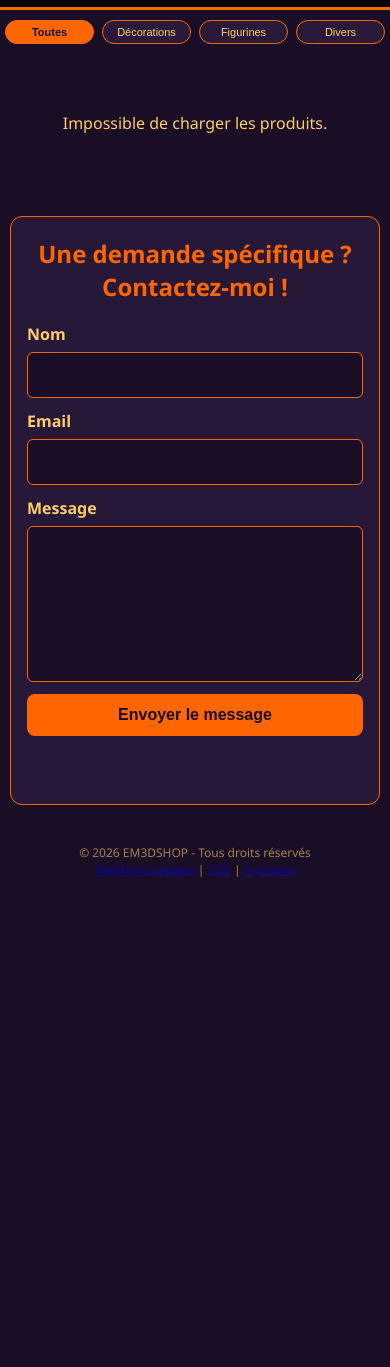
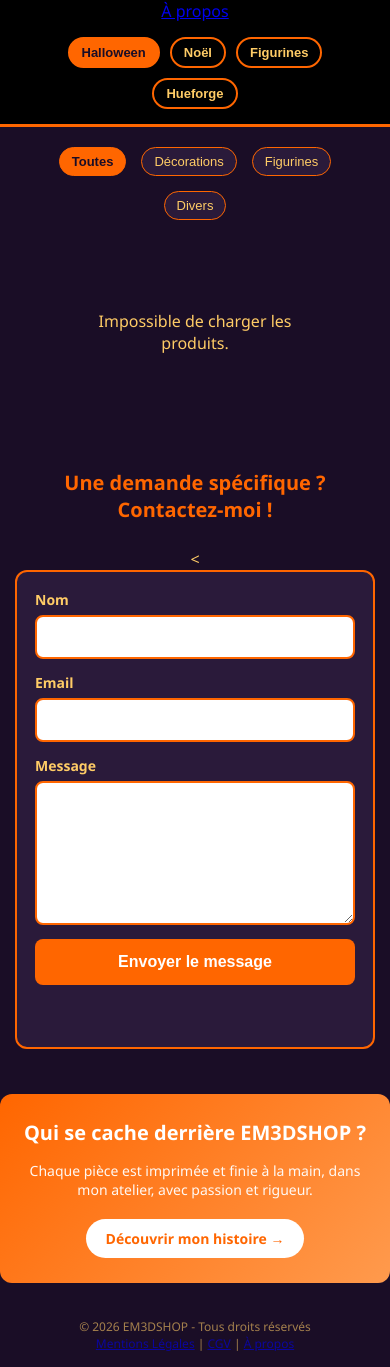
Before and after one commit to bobzinou/em3dshop, a website: page public/index.html in a window 390 px wide. Shown: the part 105-1472 px from the top of the page. Before the commit the page ends 998 px from the top, so only its background shows below. Drawn offline with Linux system fonts and the light colour scheme; no server answers.

Commit message:
cgv + mentions legales + a propos + formspree

```diff
--- a/public/css/style.css
+++ b/public/css/style.css
@@ -87,11 +87,10 @@ body[data-theme="paques"] {
 .header-inner {
   max-width: 1200px;
   margin: 0 auto;
+  padding: 15px 20px;
   display: flex;
   align-items: center;
   justify-content: space-between;
-  padding: 15px 20px;
-  gap: 20px;
   flex-wrap: wrap;
 }
 
@@ -123,16 +122,14 @@ body[data-theme="paques"] {
   white-space: nowrap;
 }
 
-.theme-btn:hover,
-.theme-btn.active {
+.theme-btn:hover, .theme-btn.active {
   background-color: var(--primary, #ff7518);
   color: var(--bg, #0d0d0d);
 }
 
 .cart-icon {
   cursor: pointer;
-  font-size: 20px;
-  font-weight: bold;
+  font-size: 22px;
   color: var(--primary, #ff7518);
 }
 
@@ -149,7 +146,7 @@ body[data-theme="paques"] {
 }
 
 .category-btn {
-  background: var(--card-bg, #1f1f1f);
+  background-color: var(--card-bg, #1f1f1f);
   border: 1px solid var(--border, #ff7518);
   color: var(--text, #f5f5f5);
   padding: 8px 20px;
@@ -159,8 +156,7 @@ body[data-theme="paques"] {
   white-space: nowrap;
 }
 
-.category-btn:hover,
-.category-btn.active {
+.category-btn:hover, .category-btn.active {
   background-color: var(--primary, #ff7518);
   color: var(--bg, #0d0d0d);
   font-weight: bold;
@@ -225,11 +221,11 @@ main {
   position: fixed;
   inset: 0;
   background: rgba(0, 0, 0, 0.9);
-  z-index: 1000;
-  display: flex;
+  display: none;
   align-items: center;
   justify-content: center;
   padding: 20px;
+  z-index: 1000;
 }
 
 .lightbox-content {
@@ -322,8 +318,6 @@ main {
   height: 100vh;
   background: var(--card-bg, #1f1f1f);
   z-index: 900;
-  padding: 20px;
-  overflow-y: auto;
   box-shadow: -5px 0 20px rgba(0, 0, 0, 0.5);
 }
 
@@ -364,22 +358,13 @@ main {
 
 .cart-item-details strong {
   display: block;
-  margin-bottom: 5px;
-}
-
-.cart-item-price {
-  color: var(--primary, #ff7518);
-  font-weight: bold;
-  margin: 0;
+  margin-bottom: 4px;
 }
 
 .cart-item-qty {
   display: flex;
   align-items: center;
   gap: 8px;
-  background: rgba(255, 117, 24, 0.1);
-  border-radius: 4px;
-  padding: 4px 8px;
 }
 
 .qty-btn {
@@ -389,7 +374,6 @@ main {
   cursor: pointer;
   font-weight: bold;
   font-size: 18px;
-  padding: 0 4px;
 }
 
 .qty-display {
@@ -417,6 +401,7 @@ main {
   font-size: 20px;
   font-weight: bold;
   color: var(--primary, #ff7518);
+  margin: 10px 0;
 }
 
 /* ========================
@@ -426,7 +411,7 @@ main {
   display: flex;
   flex-direction: column;
   gap: 10px;
-  margin: 20px 0;
+  margin-top: 20px;
   padding: 15px;
   background: rgba(255, 117, 24, 0.05);
   border-radius: 8px;
@@ -436,7 +421,6 @@ main {
   margin-top: 0;
   margin-bottom: 15px;
   color: var(--primary, #ff7518);
-  font-size: 16px;
 }
 
 .checkout-form input,
@@ -460,7 +444,6 @@ main {
   box-shadow: 0 0 5px rgba(255, 117, 24, 0.3);
 }
 
-.checkout-form input::placeholder,
 .checkout-form textarea::placeholder {
   color: rgba(255, 255, 255, 0.5);
 }
@@ -481,7 +464,7 @@ main {
 .cgu-option label {
   display: flex;
   align-items: center;
-  gap: 10px;
+  gap: 8px;
   cursor: pointer;
   margin: 0;
   color: var(--text, #f5f5f5);
@@ -521,7 +504,6 @@ main {
   font-size: 16px;
   width: 100%;
   margin-top: 15px;
-  margin-bottom: 10px;
   display: block;
   z-index: 950;
 }
@@ -565,24 +547,22 @@ main {
   color: var(--text, #f5f5f5);
 }
 
-#paypal-modal-close {
+.paypal-modal-close {
   position: absolute;
   top: 10px;
-  right: 15px;
-  font-size: 28px;
+  right: 28px;
   cursor: pointer;
-  color: var(--text, #fff);
+  color: var(--primary, #ff7518);
   z-index: 10;
 }
 
-#paypal-modal-close:hover {
+.paypal-modal-close:hover {
   opacity: 0.7;
 }
 
 #paypal-button-container {
   margin-top: 15px;
   min-height: 50px;
-  width: 100%;
 }
 
 #paypal-button-container div {
@@ -610,120 +590,165 @@ main {
 }
 
 /* ========================
-   CONTACT
-   ======================== */
-.contact-section {
-  max-width: 760px;
-  margin: 40px auto;
-  padding: 28px;
-  background: color-mix(in srgb, var(--card-bg) 92%, transparent);
-  border: 1px solid var(--border);
-  border-radius: 12px;
-}
-
-.contact-section h2 {
-  margin: 0 0 20px;
-  color: var(--primary);
-  text-align: center;
-}
-
-.contact-form {
-  display: flex;
-  flex-direction: column;
-  gap: 16px;
-}
-
-.form-group {
-  display: flex;
-  flex-direction: column;
-  gap: 7px;
-}
-
-.form-group label {
-  color: var(--text);
-  font-weight: 600;
-}
-
-.form-group input,
-.form-group textarea {
-  width: 100%;
-  padding: 11px 12px;
-  border: 1px solid var(--border);
-  border-radius: 6px;
-  background: var(--bg);
-  color: var(--text);
-  font: inherit;
-  resize: vertical;
-}
-
-.form-group input:focus,
-.form-group textarea:focus {
-  outline: none;
-  border-color: var(--primary);
-  box-shadow: 0 0 0 3px rgba(255, 117, 24, 0.35);
-}
-
-.contact-form button[type="submit"] {
-  background-color: var(--primary);
-  color: var(--bg);
-  border: none;
-  padding: 12px 24px;
-  border-radius: 8px;
-  font-weight: bold;
-  cursor: pointer;
-  font-size: 16px;
-  width: 100%;
-}
-
-.contact-form button[type="submit"]:hover {
-  opacity: 0.85;
-}
-
-.contact-status {
-  margin: 14px 0 0;
-  min-height: 1.4em;
-  font-weight: 600;
-}
-
-.contact-status.success {
-  color: #66bb6a;
-}
-
-.contact-status.error {
-  color: #ef5350;
-}
-
-/* ========================
-   UTILITAIRE GLOBAL
+   CONTACT (utilitaire)
    ======================== */
 .hidden {
   display: none !important;
 }
 
 /* ========================
-   📱 RESPONSIVE MOBILE
+   ABOUT TEASER (bandeau "Qui suis-je")
    ======================== */
-@media (max-width: 1024px) {
+.about-teaser {
+  max-width: 1200px;
+  margin: 40px auto;
+  padding: 40px 30px;
+  background: linear-gradient(135deg, var(--primary, #ff7518), #ff9a4d);
+  border-radius: 16px;
+  text-align: center;
+  color: #ffffff;
+}
+
+.about-teaser h2 {
+  font-size: 28px;
+  font-weight: bold;
+  margin-bottom: 15px;
+  color: #ffffff;
+}
+
+.about-teaser p {
+  font-size: 16px;
+  margin-bottom: 20px;
+  color: #ffffff;
+  opacity: 0.95;
+}
+
+.btn-discover {
+  display: inline-block;
+  background-color: #ffffff;
+  color: var(--primary, #ff7518);
+  padding: 12px 28px;
+  border-radius: 30px;
+  font-weight: bold;
+  text-decoration: none;
+  transition: transform 0.3s ease, box-shadow 0.3s ease;
+}
+
+.btn-discover:hover {
+  transform: translateY(-3px);
+  box-shadow: 0 8px 20px rgba(0, 0, 0, 0.3);
+}
+
+/* ========================
+   CONTACT SECTION
+   ======================== */
+.contact-section {
+  max-width: 700px;
+  margin: 40px auto;
+  padding: 30px 20px;
+  text-align: center;
+}
+
+.contact-section h2 {
+  color: var(--primary, #ff7518);
+  font-size: 26px;
+  margin-bottom: 25px;
+}
+
+.contact-form {
+  display: flex;
+  flex-direction: column;
+  gap: 18px;
+  background-color: var(--card-bg, #1f1f1f);
+  border: 2px solid var(--border, #ff7518);
+  border-radius: 12px;
+  padding: 25px;
+  text-align: left;
+}
+
+.form-group {
+  display: flex;
+  flex-direction: column;
+  gap: 6px;
+}
+
+.form-group label {
+  color: var(--text, #f5f5f5);
+  font-weight: bold;
+  font-size: 14px;
+}
+
+.form-group input,
+.form-group textarea {
+  width: 100%;
+  padding: 10px 12px;
+  border: 2px solid var(--border, #ff7518);
+  border-radius: 8px;
+  background-color: #ffffff;
+  color: #222;
+  font-size: 15px;
+  font-family: inherit;
+  resize: vertical;
+  transition: border-color 0.3s ease, box-shadow 0.3s ease;
+}
+
+.form-group input:focus,
+.form-group textarea:focus {
+  outline: none;
+  border-color: var(--primary, #ff7518);
+  box-shadow: 0 0 8px rgba(255, 117, 24, 0.5);
+}
+
+.contact-form .btn-primary {
+  width: 100%;
+  padding: 14px;
+  border: none;
+  border-radius: 8px;
+  background-color: var(--primary, #ff7518);
+  color: #fff;
+  font-weight: bold;
+  font-size: 16px;
+  cursor: pointer;
+  transition: background-color 0.3s ease, transform 0.2s ease;
+}
+
+.contact-form .btn-primary:hover {
+  background-color: #e65c00;
+  transform: translateY(-2px);
+}
+
+.contact-status {
+  margin-top: 10px;
+  font-size: 14px;
+  font-weight: bold;
+  text-align: center;
+  min-height: 20px;
+}
+
+.contact-status.success {
+  color: #2ecc71;
+}
+
+.contact-status.error {
+  color: #e74c3c;
+}
+
+/* ========================
+   RESPONSIVE - TABLETTE
+   ======================== */
+@media (max-width: 768px) {
   .header-inner {
-    padding: 12px 15px;
-  }
-
-  .logo {
-    font-size: 24px;
+    flex-direction: column;
+    gap: 15px;
   }
 
   .theme-nav {
-    gap: 8px;
+    order: 3;
+    width: 100%;
   }
 
-  .theme-btn {
-    padding: 6px 12px;
-    font-size: 12px;
-  }
-
-  .category-btn {
-    padding: 6px 15px;
-    font-size: 13px;
+  .header-about-link {
+    order: 2;
   }
 
   .products-grid {
@@ -732,171 +757,55 @@ main {
     padding: 15px;
   }
 
-  .product-card img {
-    height: 180px;
+  .cart-panel {
+    width: 100%;
   }
 }
 
-@media (max-width: 768px) {
-  .header-inner {
-    padding: 10px;
-    flex-direction: column;
-    gap: 10px;
+/* ========================
+   RESPONSIVE - MOBILE
+   ======================== */
+@media (max-width: 640px) {
+  .logo {
+    font-size: 22px;
   }
 
-  .logo {
-    font-size: 20px;
-  }
-
-  .theme-nav {
-    width: 100%;
-    justify-content: space-around;
-    gap: 6px;
-  }
-
-  .theme-btn {
-    padding: 6px 10px;
-    font-size: 11px;
-    flex: 1;
-    text-align: center;
-  }
-
-  .category-bar {
-    padding: 15px 10px;
-    gap: 10px;
-  }
-
-  .category-btn {
+  .theme-btn, .category-btn {
     padding: 6px 12px;
-    font-size: 12px;
-    flex: 1;
-    text-align: center;
-  }
-
-  main {
-    padding: 10px;
+    font-size: 13px;
   }
 
   .products-grid {
-    grid-template-columns: repeat(auto-fill, minmax(140px, 1fr));
+    grid-template-columns: repeat(auto-fill, minmax(150px, 1fr));
     gap: 10px;
     padding: 10px;
   }
 
-  .product-card img {
-    height: 140px;
-  }
-
-  .product-info {
-    padding: 10px;
-  }
-
   .product-info h3 {
-    font-size: 13px;
+    font-size: 14px;
   }
 
   .product-price {
     font-size: 15px;
   }
 
-  .cart-panel {
-    width: 100%;
-    max-width: 100%;
+  .about-teaser {
+    margin: 20px auto;
+    padding: 25px 15px;
+    border-radius: 12px;
   }
 
-  .checkout-form input,
-  .checkout-form textarea {
-    font-size: 16px;
+  .about-teaser h2 {
+    font-size: 20px;
   }
 
-  .lightbox-content {
-    padding: 15px;
+  .about-teaser p {
+    font-size: 14px;
   }
 
-  .lightbox-content img {
-    max-height: 300px;
-  }
-
-  .paypal-modal-content {
-    width: 95%;
-    max-height: 85vh;
-    padding: 15px;
-  }
-
-  .paypal-modal-content h3 {
-    font-size: 18px;
-    margin-bottom: 15px;
-  }
-
-  #paypal-button-container {
-    min-height: 60px;
-  }
-
-  #paypal-button-container iframe {
-    width: 100% !important;
-    max-width: 100% !important;
-  }
-}
-
-@media (max-width: 640px) {
-  .contact-section {
-    margin: 24px 10px;
-    padding: 20px 16px;
-  }
-
-  .contact-form {
-    gap: 12px;
-  }
-}
-
-@media (max-width: 480px) {
-  .header-inner {
-    padding: 8px;
-  }
-
-  .logo {
-    font-size: 18px;
-  }
-
-  .theme-nav {
-    gap: 4px;
-  }
-
-  .theme-btn {
-    padding: 5px 8px;
-    font-size: 10px;
-  }
-
-  .category-bar {
-    padding: 10px 5px;
-    gap: 8px;
-  }
-
-  .category-btn {
-    padding: 5px 10px;
-    font-size: 11px;
-  }
-
-  .products-grid {
-    grid-template-columns: repeat(2, 1fr);
-    gap: 8px;
-    padding: 8px;
-  }
-
-  .product-card img {
-    height: 100px;
-  }
-
-  .product-info {
-    padding: 8px;
-  }
-
-  .product-info h3 {
-    font-size: 12px;
-  }
-
-  .product-price {
-    font-size: 13px;
+  .btn-discover {
+    padding: 10px 20px;
+    font-size: 14px;
   }
 
   .cart-panel {
@@ -964,4 +873,18 @@ main {
     width: 16px;
     height: 16px;
   }
+
+  .contact-section {
+    padding: 20px 15px;
+    margin: 25px auto;
+  }
+
+  .contact-form {
+    padding: 18px;
+    gap: 14px;
+  }
+
+  .contact-section h2 {
+    font-size: 20px;
+  }
 }
--- a/public/index.html
+++ b/public/index.html
@@ -14,6 +14,7 @@
     <nav class="theme-nav" id="theme-nav">
       <!-- Boutons thèmes générés en JS -->
     </nav>
+    <a href="apropos.html" class="header-about-link">À propos</a>   <!-- 👈 ICI, ligne ajoutée -->
     <div class="cart-icon" id="cart-icon">
       🛒 <span id="cart-count">0</span>
     </div>
@@ -132,10 +133,8 @@
 <section id="contact" class="contact-section">
   <h2>Une demande spécifique ? Contactez-moi !</h2>
 
-  <form id="contact-form" class="contact-form">
-    <input type="hidden" name="access_key" value="bd8ebe9a-9da4-4bc4-9543-35cb3f581a21">
-    <input type="hidden" name="subject" value="Nouveau message depuis EM3DSHOP">
-    <input type="checkbox" name="botcheck" style="display:none">
+  <<form id="contact-form" class="contact-form">
+  <!-- Plus de hidden inputs ! -->
 
   <div class="form-group">
     <label for="name">Nom</label>
@@ -153,9 +152,14 @@
   </div>
 
   <button type="submit" class="btn-primary" id="contact-submit">Envoyer le message</button>
-
   <p id="contact-status" class="contact-status"></p>
 </form>
+</section>
+
+<section class="about-teaser">
+  <h2>Qui se cache derrière EM3DSHOP ?</h2>
+  <p>Chaque pièce est imprimée et finie à la main, dans mon atelier, avec passion et rigueur.</p>
+  <a href="apropos.html" class="btn-discover">Découvrir mon histoire →</a>
 </section>
 
 <footer class="site-footer">
```
Also changed, not shown: public/js/contact.js (+11 -3 lines). Lines whose indentation alone changed are shown as unchanged.
